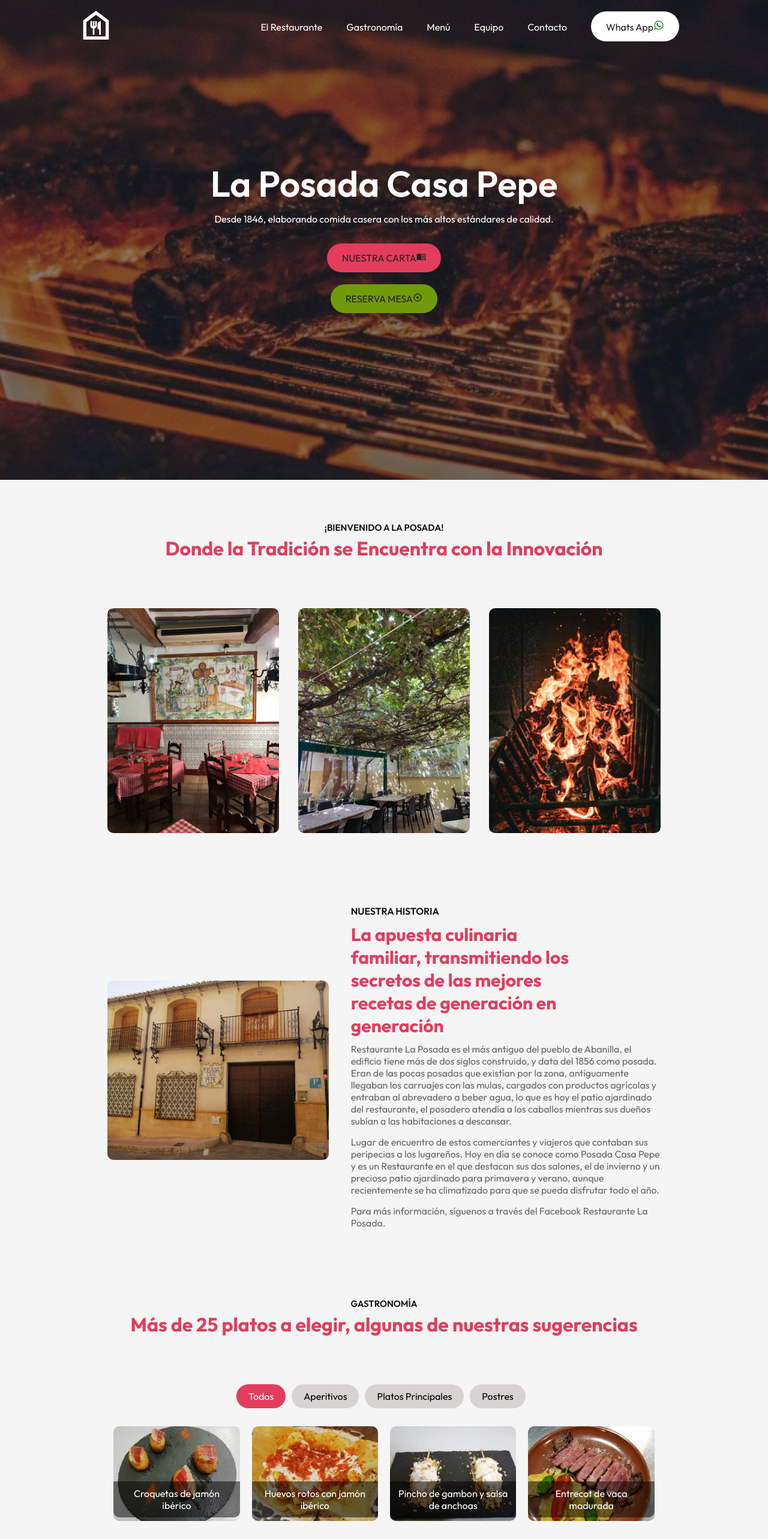
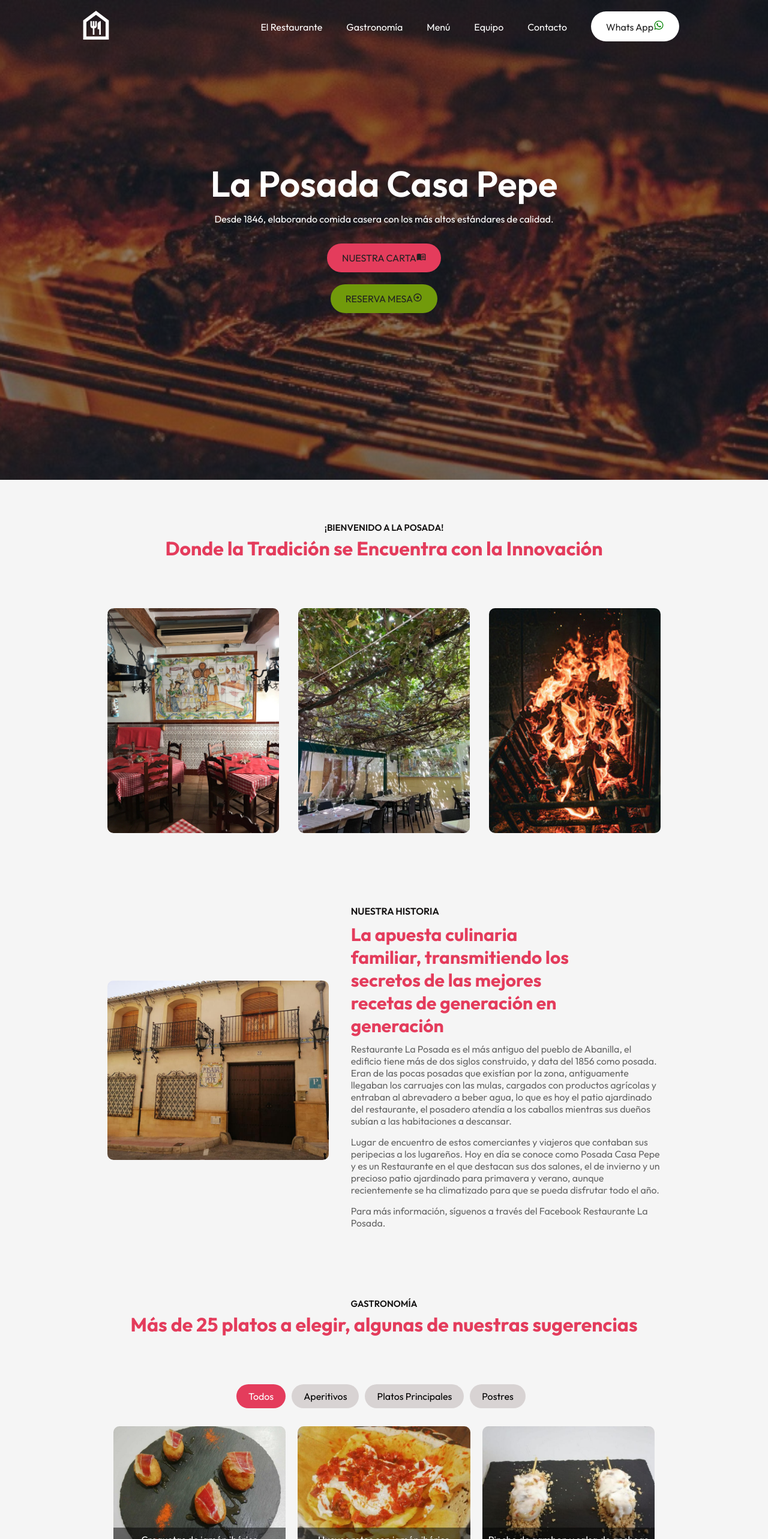
Before and after one commit to mmartins23/laposadacasapepe, a React (Vite) app in the folder laposada/: page / in a window 1280 px wide. Shown: the top 2566 px of the page at 60% size. Built offline with nearby package versions, Linux system fonts and the light colour scheme.

Commit message:
La Posada Gastronomy Media Queries Component

```diff
--- a/laposada/src/components/Gastronomy/Gastronomy.css
+++ b/laposada/src/components/Gastronomy/Gastronomy.css
@@ -46,7 +46,7 @@
 /* Individual image container */
 .image-container {
     position: relative; /* Define a posição relativa para possibilitar a sobreposição de texto */
-    width: calc(25% - 20px); /* Quatro imagens por linha em telas grandes, com espaçamento de 20px */
+    width: calc(33.333% - 20px); /* Exibe três imagens por linha em telas de desktops */
     margin-bottom: 20px; /* Adiciona espaçamento abaixo de cada imagem */
     box-sizing: border-box; /* Garante que padding e border não afetem a largura definida */
     border-radius: 10px; /* Arredonda os cantos das imagens */
@@ -75,7 +75,7 @@
 /* Responsive styles for tablets and mobile devices */
 @media (max-width: 1024px) {
     .image-container {
-        width: calc(33.333% - 20px); /* Exibe três imagens por linha em telas de tablets */
+        width: calc(50% - 20px); /* Exibe duas imagens por linha em telas de tablets */
     }
 }
 
```
